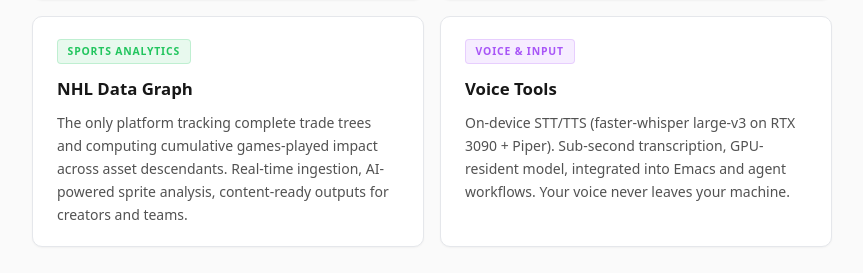
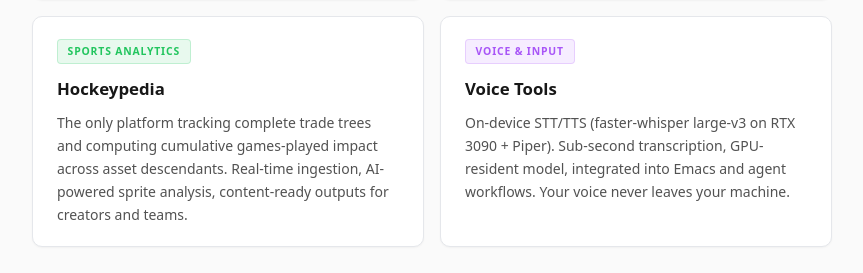
Before and after one commit to taylorSando/taylorSando.github.io, a Jekyll site: the page built from index.html, in a window 1280 px wide and 900 px high, scrolled down 3683 px. Shown: the part 183-456 px from the top of the window, without its empty margins (208-1071 px from the left). Built offline with Jekyll 4.4.1, drawn with Linux system fonts in a browser that asks for light colours.

Commit message:
Rebrand NHL Data Graph to Hockeypedia with link to hockeypedia.org
Co-Authored-By: Claude Opus 4.6 <noreply@anthropic.com>

```diff
--- a/index.html
+++ b/index.html
@@ -228,13 +228,13 @@ layout: landing
       dashboard + API gateway). Progressive autonomy: agents earn trust
       incrementally.</p>
   </div>
-  <div class="lab-card reveal">
+  <a href="https://hockeypedia.org" class="lab-card reveal">
     <div class="lab-card-tag tag-green">Sports Analytics</div>
-    <h3>NHL Data Graph</h3>
+    <h3>Hockeypedia</h3>
     <p>The only platform tracking complete trade trees and computing cumulative
       games-played impact across asset descendants. Real-time ingestion,
       AI-powered sprite analysis, content-ready outputs for creators and teams.</p>
-  </div>
+  </a>
   <div class="lab-card reveal">
     <div class="lab-card-tag tag-purple">Voice &amp; Input</div>
     <h3>Voice Tools</h3>
```
